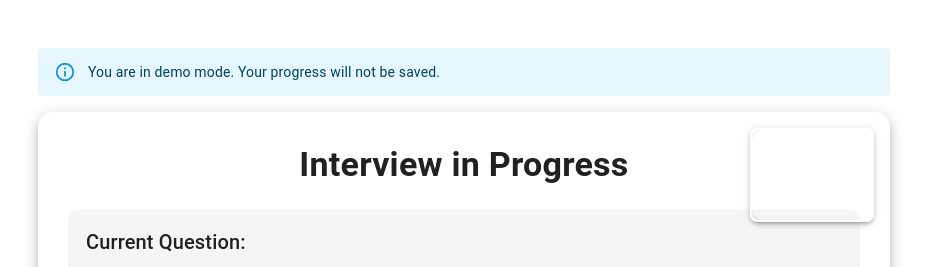
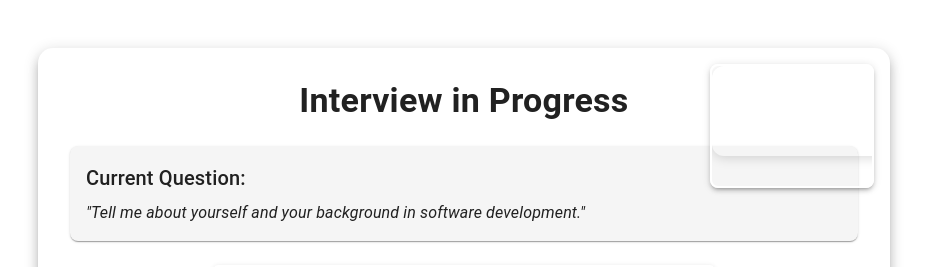
Before and after one commit to SrirajPenjerla/Ai-Interviewer, a Next.js app in the folder frontend/: page /interview in a window 1280 px wide. Both pictures are taken after a click on the element "Start Demo Interview". Shown: the top 267 px of the page, without its empty margins (176-1103 px from the left). Built offline with nearby package versions, Linux system fonts and the light colour scheme; no server answers.

Commit message:
Update interview.tsx

```diff
--- a/frontend/src/pages/interview.tsx
+++ b/frontend/src/pages/interview.tsx
@@ -95,13 +95,12 @@ const InterviewPage = () => {
     }
   };
 
-  // ✅ FIXED: Control microphone state during AI speech
   const handleAIResponse = (audioBlob: Blob) => {
     const audio = new Audio(URL.createObjectURL(audioBlob));
-    setIsAISpeaking(true); // AI speaking: disable mic listening
+    setIsAISpeaking(true);
     audio.play();
     audio.onended = () => {
-      setIsAISpeaking(false); // AI finished: enable mic listening
+      setIsAISpeaking(false);
     };
   };
 
@@ -119,7 +118,7 @@ const InterviewPage = () => {
 
   return (
     <Container maxWidth="md" sx={{ mt: 6, mb: 6 }}>
-      {demoMode && (
+      {demoMode && !currentQuestion && ( // <<< MODIFIED: Only show demo alert before start
         <Alert severity="info" sx={{ mb: 2 }}>
           You are in demo mode. Your progress will not be saved.
         </Alert>
@@ -148,11 +147,15 @@ const InterviewPage = () => {
 
       {currentQuestion && (
         <Paper elevation={8} sx={{ p: { xs: 2, md: 4 }, borderRadius: '15px', position: 'relative' }}>
-          <Box sx={{ position: 'absolute', top: 16, right: 16, zIndex: 2 }}>
-            <Box sx={{ width: 120, height: 90, borderRadius: 2, boxShadow: 3, overflow: 'hidden', border: '2px solid white' }}>
-              <VideoProctor signalingUrl={"ws://localhost:8000/ws/proctor"} />
+          {/* <<< CHANGED: Logic to unmount webcam when interview is complete */}
+          { !interviewComplete && (
+            <Box sx={{ position: 'absolute', top: 16, right: 16, zIndex: 2 }}>
+              {/* <<< CHANGED: Increased width and height for a larger view */}
+              <Box sx={{ width: 160, height: 120, borderRadius: 2, boxShadow: 3, overflow: 'hidden', border: '2px solid white' }}>
+                <VideoProctor signalingUrl={"ws://localhost:8000/ws/proctor"} />
+              </Box>
             </Box>
-          </Box>
+          )}
 
           <Typography variant="h4" sx={{ fontWeight: 'bold', textAlign: 'center', mb: 3 }}>
             Interview in Progress
@@ -171,7 +174,6 @@ const InterviewPage = () => {
               onTranscription={handleVoiceTranscription}
               onAIResponse={handleAIResponse}
               currentQuestion={currentQuestion}
-              // ✅ FIXED: Pass states to disable microphone during processing/speaking
               isProcessing={isProcessing}
               isAISpeaking={isAISpeaking}
               onAutoSend={() => {}}
@@ -194,7 +196,6 @@ const InterviewPage = () => {
             </Box>
           )}
 
-          {/* ✅ FIXED: Use dynamic total for progress bar */}
           {progress.length > 0 && !interviewComplete && (
             <Box sx={{ mt: 4 }}>
               <Typography variant="body2" color="text.secondary" gutterBottom>
```
